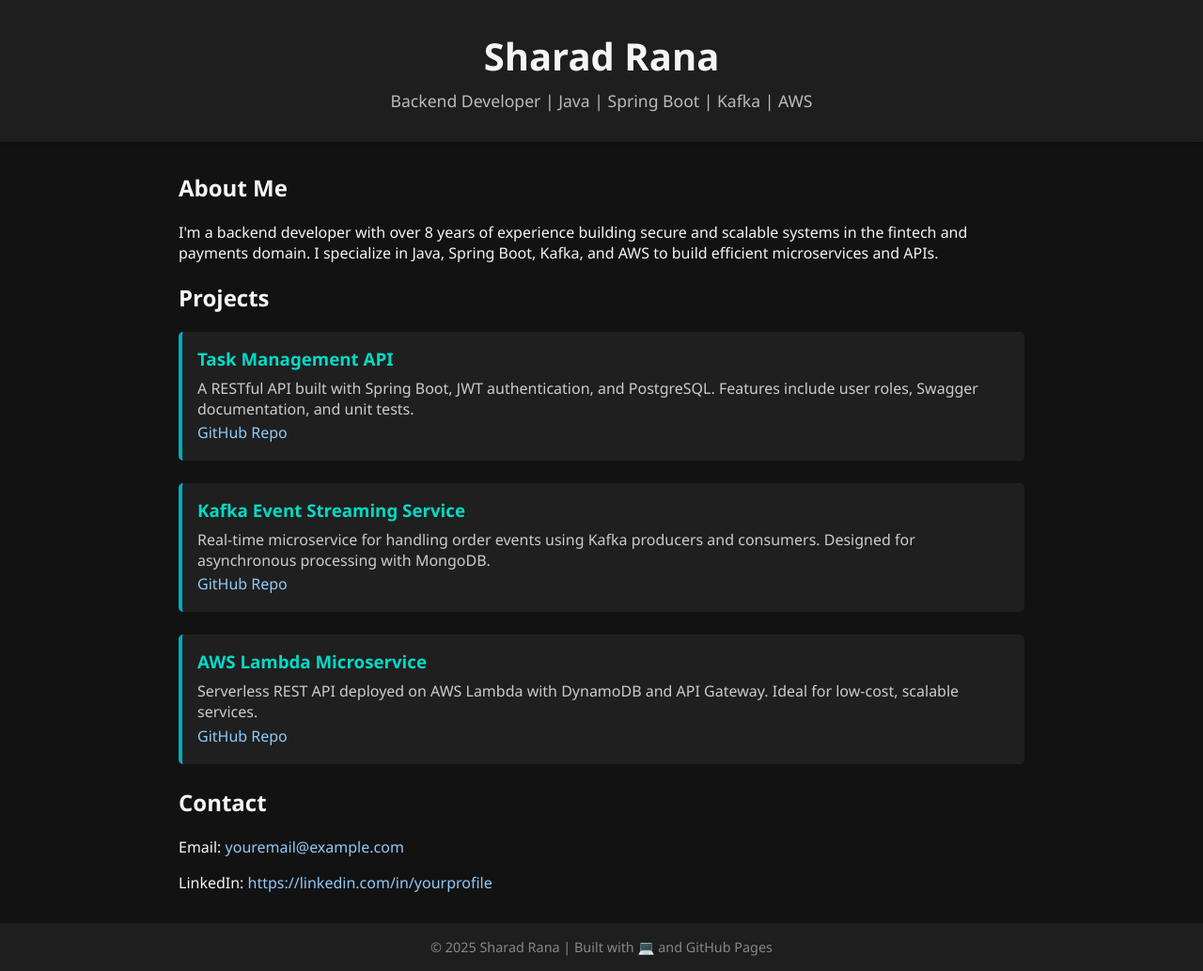
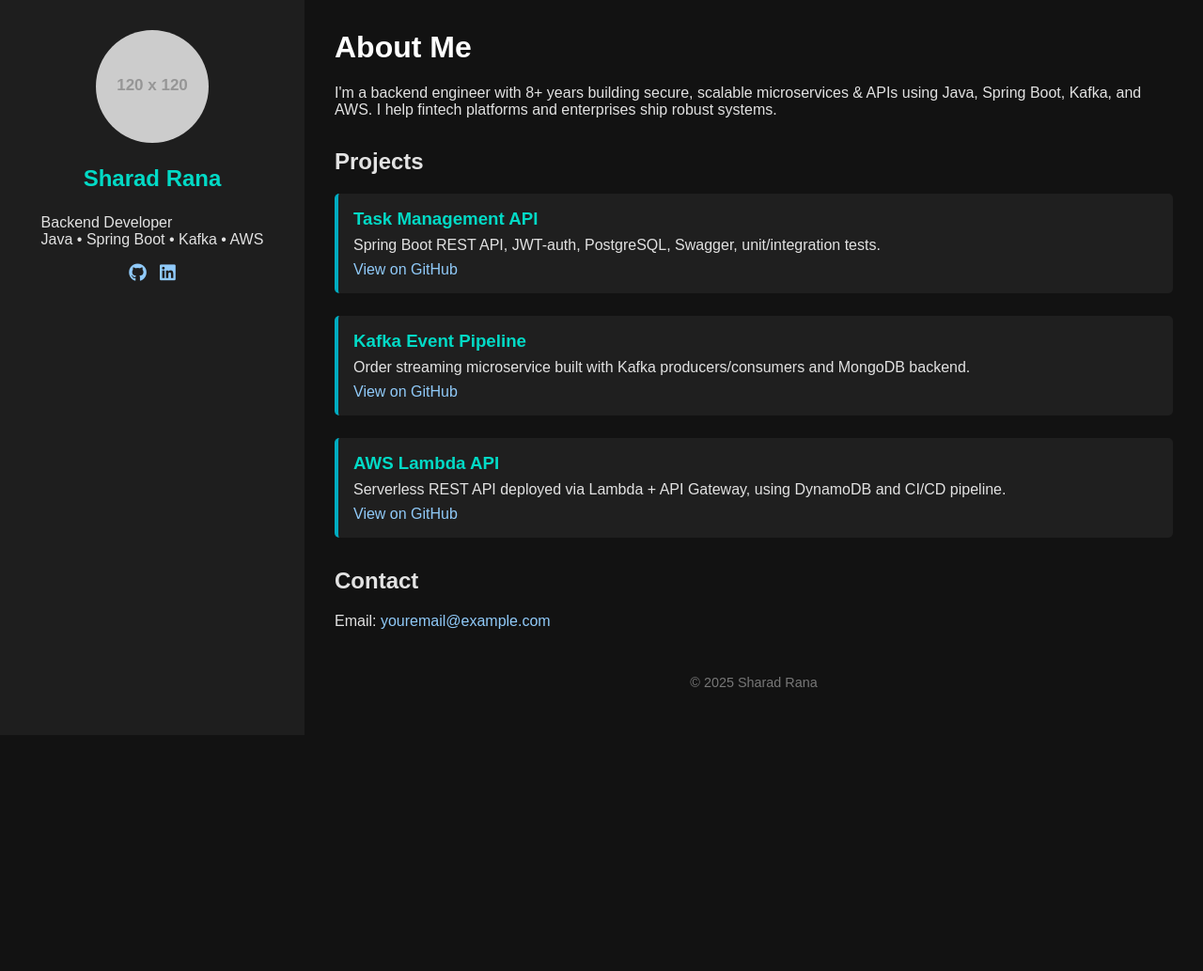
Before and after one commit to mrsharadrana/mrsharadrana.github.io, a plain HTML site: page index.html in a window 1280 px wide. Shown: the whole page at 94% size. After the commit the page ends 800 px from the top, so only its background shows below. Drawn offline with Linux system fonts and the light colour scheme; placeholder pictures from the web are drawn by us.

Commit message:
Update index.html

```diff
--- a/index.html
+++ b/index.html
@@ -2,106 +2,72 @@
 <html lang="en">
 <head>
   <meta charset="UTF-8" />
-  <meta name="viewport" content="width=device-width, initial-scale=1.0" />
+  <meta name="viewport" content="width=device-width, initial-scale=1.0"/>
   <title>Sharad Rana | Backend Developer</title>
+  <link rel="stylesheet" href="https://cdnjs.cloudflare.com/ajax/libs/font-awesome/5.15.4/css/all.min.css"/>
   <style>
-    body {
-      margin: 0;
-      padding: 0;
-      font-family: 'Segoe UI', Tahoma, Geneva, Verdana, sans-serif;
-      background-color: #121212;
-      color: #f5f5f5;
-    }
-    header {
-      padding: 2rem;
-      text-align: center;
-      background-color: #1e1e1e;
-      box-shadow: 0 2px 5px rgba(0,0,0,0.4);
-    }
-    header h1 {
-      margin: 0;
-      font-size: 2.5rem;
-    }
-    header p {
-      margin: 0.5rem 0 0;
-      font-size: 1.1rem;
-      color: #bbbbbb;
-    }
-    section {
-      max-width: 900px;
-      margin: 2rem auto;
-      padding: 0 1rem;
-    }
-    .project {
-      background-color: #1f1f1f;
-      border-left: 4px solid #00acc1;
-      padding: 1rem;
-      margin-bottom: 1.5rem;
-      border-radius: 5px;
-    }
-    .project h3 {
-      margin: 0 0 0.5rem;
-      color: #03dac6;
-    }
-    .project p {
-      margin: 0.2rem 0;
-      color: #cccccc;
-    }
-    footer {
-      text-align: center;
-      padding: 1rem;
-      background-color: #1e1e1e;
-      font-size: 0.9rem;
-      color: #888;
-    }
-    a {
-      color: #90caf9;
-      text-decoration: none;
-    }
-    a:hover {
-      text-decoration: underline;
-    }
+    body { margin:0; padding:0; display:flex; font-family:sans-serif; color:#E2E2E2; background:#121212; }
+    aside { width:260px; background:#1e1e1e; padding:2rem; display:flex; flex-direction:column; align-items:center; }
+    aside img { width:120px; height:120px; border-radius:50%; object-fit:cover; margin-bottom:1rem; }
+    aside h2 { margin:0.5rem 0; color:#03dac6; }
+    aside .social a { margin:0 0.3rem; color:#90caf9; font-size:1.2rem; }
+    main { flex:1; padding:2rem; max-width:900px; }
+    header h1 { margin-top:0; font-size:2rem; color:#fff; }
+    section { margin-bottom:2rem; }
+    .projects { display:grid; grid-template-columns:1fr; gap:1.5rem; }
+    .project { background:#1f1f1f; padding:1rem; border-radius:5px; border-left:4px solid #00acc1; }
+    .project h3 { margin:0; color:#03dac6; }
+    .project p { margin:0.5rem 0; }
+    a { color:#90caf9; text-decoration:none; }
+    a:hover { text-decoration:underline; }
+    footer { text-align:center; padding:1rem 0; font-size:0.9rem; color:#777; }
+    @media(max-width:768px){ body{flex-direction:column;} aside{width:100%;flex-direction:row;justify-content:center;} main{padding:1rem;} }
   </style>
 </head>
 <body>
-  <header>
-    <h1>Sharad Rana</h1>
-    <p>Backend Developer | Java | Spring Boot | Kafka | AWS</p>
-  </header>
+  <aside>
+    <img src="https://via.placeholder.com/120" alt="Sharad Rana"/>
+    <h2>Sharad Rana</h2>
+    <p>Backend Developer<br>Java • Spring Boot • Kafka • AWS</p>
+    <div class="social">
+      <a href="https://github.com/yourusername" target="_blank"><i class="fab fa-github"></i></a>
+      <a href="https://linkedin.com/in/yourprofile" target="_blank"><i class="fab fa-linkedin"></i></a>
+    </div>
+  </aside>
+
+  <main>
+    <header><h1>About Me</h1></header>
+    <section>
+      <p>I'm a backend engineer with 8+ years building secure, scalable microservices & APIs using Java, Spring Boot, Kafka, and AWS. I help fintech platforms and enterprises ship robust systems.</p>
+    </section>
 
     <section>
-    <h2>About Me</h2>
-    <p>
-      I'm a backend developer with over 8 years of experience building secure and scalable systems in the fintech and payments domain. I specialize in Java, Spring Boot, Kafka, and AWS to build efficient microservices and APIs.
-    </p>
-
-    <h2>Projects</h2>
-
+      <h1>Projects</h1>
+      <div class="projects">
         <div class="project">
           <h3>Task Management API</h3>
-      <p>A RESTful API built with Spring Boot, JWT authentication, and PostgreSQL. Features include user roles, Swagger documentation, and unit tests.</p>
-      <p><a href="https://github.com/yourusername/task-api" target="_blank">GitHub Repo</a></p>
+          <p>Spring Boot REST API, JWT-auth, PostgreSQL, Swagger, unit/integration tests.</p>
+          <a href="https://github.com/yourusername/task-api" target="_blank">View on GitHub</a>
         </div>
-
         <div class="project">
-      <h3>Kafka Event Streaming Service</h3>
-      <p>Real-time microservice for handling order events using Kafka producers and consumers. Designed for asynchronous processing with MongoDB.</p>
-      <p><a href="https://github.com/yourusername/kafka-order-service" target="_blank">GitHub Repo</a></p>
+          <h3>Kafka Event Pipeline</h3>
+          <p>Order streaming microservice built with Kafka producers/consumers and MongoDB backend.</p>
+          <a href="https://github.com/yourusername/kafka-order-service" target="_blank">View on GitHub</a>
         </div>
-
         <div class="project">
-      <h3>AWS Lambda Microservice</h3>
-      <p>Serverless REST API deployed on AWS Lambda with DynamoDB and API Gateway. Ideal for low-cost, scalable services.</p>
-      <p><a href="https://github.com/yourusername/lambda-api" target="_blank">GitHub Repo</a></p>
+          <h3>AWS Lambda API</h3>
+          <p>Serverless REST API deployed via Lambda + API Gateway, using DynamoDB and CI/CD pipeline.</p>
+          <a href="https://github.com/yourusername/lambda-api" target="_blank">View on GitHub</a>
         </div>
-
-    <h2>Contact</h2>
-    <p>Email: <a href="mailto:youremail@example.com">youremail@example.com</a></p>
-    <p>LinkedIn: <a href="https://linkedin.com/in/yourprofile" target="_blank">https://linkedin.com/in/yourprofile</a></p>
+      </div>
     </section>
 
-  <footer>
-    &copy; 2025 Sharad Rana | Built with 💻 and GitHub Pages
-  </footer>
+    <section>
+      <h1>Contact</h1>
+      <p>Email: <a href="mailto:youremail@example.com">youremail@example.com</a></p>
+    </section>
+
+    <footer>&copy; 2025 Sharad Rana</footer>
+  </main>
 </body>
 </html>
```
Lines whose indentation alone changed are shown as unchanged.
